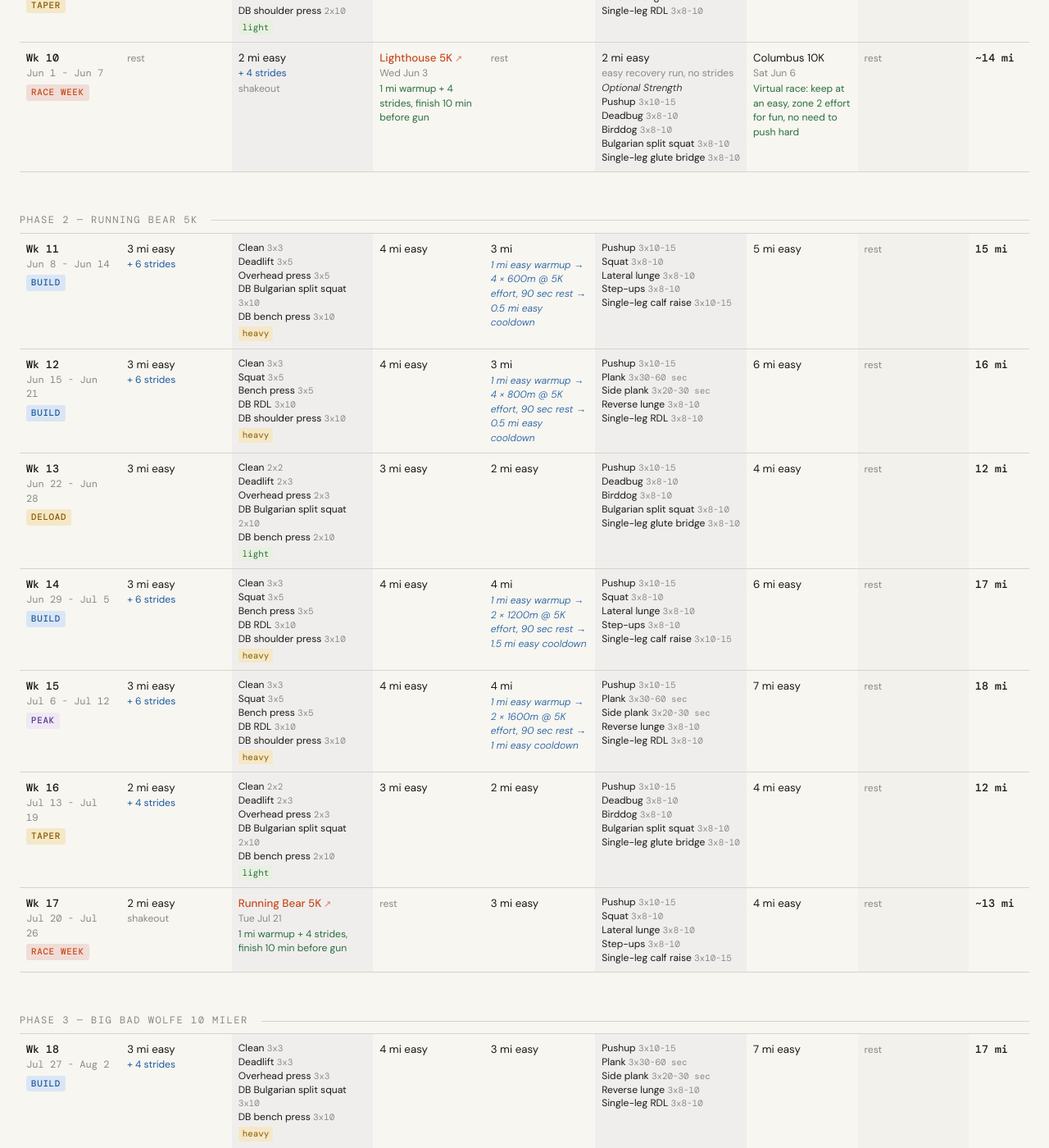
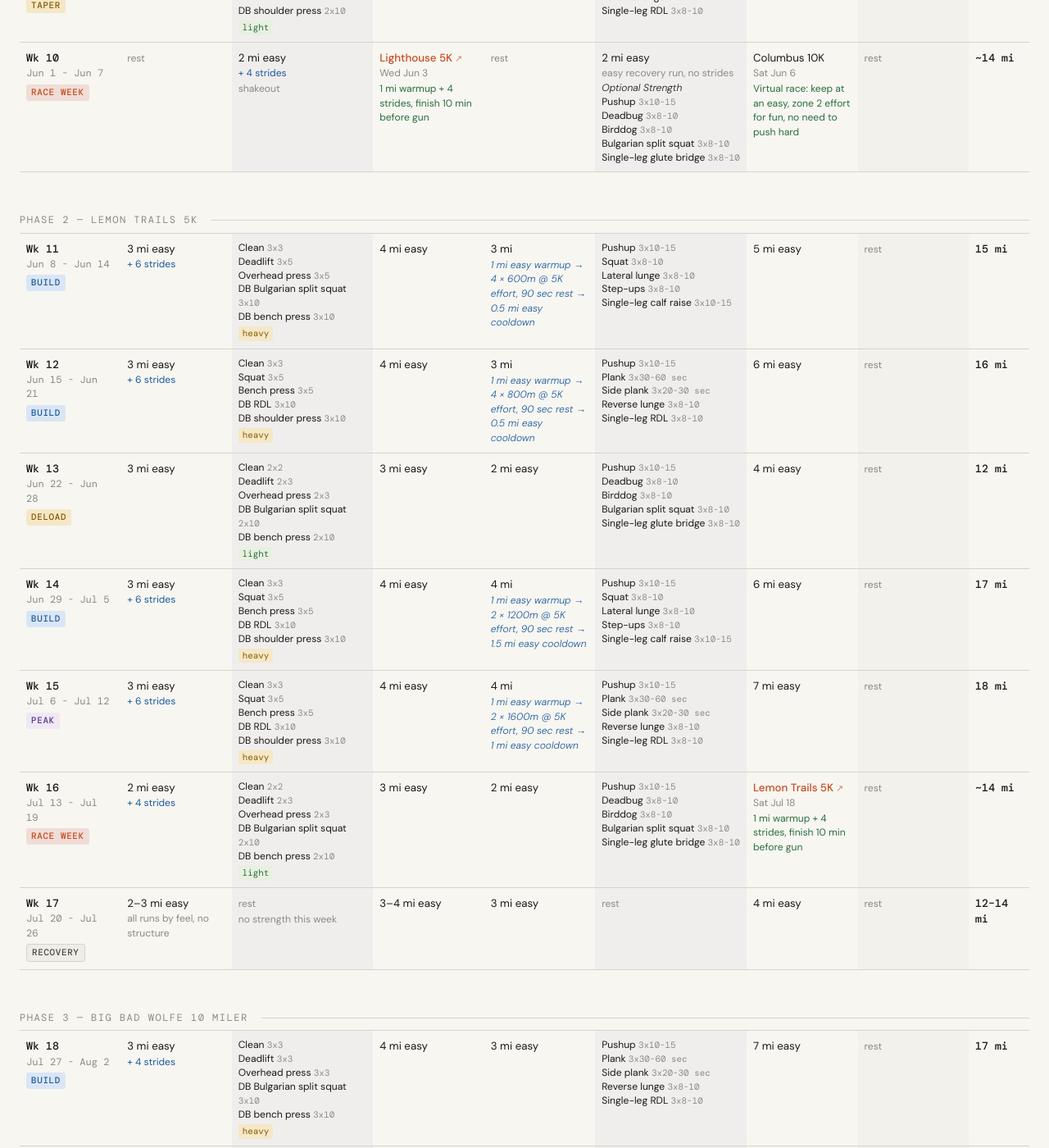
Before and after one commit to richardbasile/richardbasile.github.io, a Jekyll site: the page built from training-plan/index.html, in a window 1280 px wide and 1400 px high, scrolled down 1738 px. Shown: the whole window at 82% size. Built offline with Jekyll 4.4.1, drawn with Linux system fonts in a browser that asks for light colours; some of the changed text lies outside the part shown.

Commit message:
lemon trails 5k

```diff
--- a/training-plan/index.html
+++ b/training-plan/index.html
@@ -5,6 +9,11 @@
   <meta charset="UTF-8">
   <meta name="viewport" content="width=device-width, initial-scale=1.0">
   <title>2026 Race Season Training Plan</title>
+  <link rel="icon" href="{{ '/assets/images/favicon.ico' | relative_url }}">
+  <link rel="icon" type="image/png" sizes="32x32" href="{{ '/assets/images/favicon-32x32.png' | relative_url }}">
+  <link rel="icon" type="image/png" sizes="16x16" href="{{ '/assets/images/favicon-16x16.png' | relative_url }}">
+  <link rel="apple-touch-icon" sizes="180x180" href="{{ '/assets/images/apple-touch-icon.png' | relative_url }}">
+  <link rel="manifest" href="{{ '/assets/images/site.webmanifest' | relative_url }}">
   <link
     href="https://fonts.googleapis.com/css2?family=DM+Mono:wght@400;500&family=DM+Sans:ital,wght@0,300;0,400;0,500;1,300&display=swap"
     rel="stylesheet">
@@ -765,9 +774,9 @@
           <div class="r-date">Phase 1</div>
         </div>
         <div class="header-race" onclick="document.getElementById('phase-2').scrollIntoView({behavior: 'smooth'})">
-          <div class="r-name">Running Bear 5K</div>
-          <div class="r-date">Tuesday</div>
-          <div class="r-date">July 21, 2026</div>
+          <div class="r-name">Lemon Trails 5K</div>
+          <div class="r-date">Saturday</div>
+          <div class="r-date">July 18, 2026</div>
           <div class="r-date">Phase 2</div>
         </div>
         <div class="header-race" onclick="document.getElementById('phase-3').scrollIntoView({behavior: 'smooth'})">
@@ -1092,7 +1101,7 @@
           <!-- PHASE 2 -->
           <tr>
             <td colspan="9" style="padding:0;border:none;">
-              <div id="phase-2" class="phase-title">Phase 2 &mdash; Running Bear 5K</div>
+              <div id="phase-2" class="phase-title">Phase 2 &mdash; Lemon Trails 5K</div>
             </td>
           </tr>
 
@@ -1234,7 +1243,7 @@
             <td>
               <div class="wk-label">Wk 16</div>
               <div class="wk-dates">Jul 13 - Jul 19</div>
-              <div class="wk-badges"><span class="badge badge-deload">taper</span></div>
+              <div class="wk-badges"><span class="badge badge-race">race week</span></div>
             </td>
             <td>2 mi easy<span class="s">+ 4 strides</span></td>
             <td class="str-col"><span class="fri-ex">Clean <span class="fri-sets">2x2</span></span><span
@@ -1251,34 +1260,25 @@
               <span class="fri-ex">Bulgarian split squat <span class="fri-sets">3x8-10</span></span>
               <span class="fri-ex">Single-leg glute bridge <span class="fri-sets">3x8-10</span></span>
             </td>
-            <td>4 mi easy</td>
-            <td class="rest-col"><span class="rest">rest</span></td>
-            <td class="total-cell">12 mi</td>
+            <td><span class="race-t" onclick="openModal('lemon-trails-5k'); return false;" style="cursor: pointer;">Lemon Trails 5K</span><span class="note">Sat Jul 18</span><span class="note" style="color:var(--green);">1 mi warmup + 4 strides, finish 10 min before gun</span></td>
+            <td class="rest-col"><span class="rest">rest</span></td>
+            <td class="total-cell">~14 mi</td>
           </tr>
 
           <tr>
             <td>
               <div class="wk-label">Wk 17</div>
               <div class="wk-dates">Jul 20 - Jul 26</div>
-              <div class="wk-badges"><span class="badge badge-race">race week</span></div>
-            </td>
-            <td>2 mi easy<span class="note">shakeout</span></td>
-            <td class="str-col"><span class="race-t" onclick="openModal('running-bear-5k'); return false;"
-                style="cursor: pointer;">Running Bear 5K</span><span class="note">Tue Jul 21</span><span class="note"
-                style="color:var(--green);">1 mi warmup + 4 strides, finish 10 min before gun</span>
-            </td>
-            <td><span class="rest">rest</span></td>
-            <td>3 mi easy</td>
-            <td class="str-col">
-              <span class="fri-ex">Pushup <span class="fri-sets">3x10-15</span></span>
-              <span class="fri-ex">Squat <span class="fri-sets">3x8-10</span></span>
-              <span class="fri-ex">Lateral lunge <span class="fri-sets">3x8-10</span></span>
-              <span class="fri-ex">Step-ups <span class="fri-sets">3x8-10</span></span>
-              <span class="fri-ex">Single-leg calf raise <span class="fri-sets">3x10-15</span></span>
-            </td>
+              <div class="wk-badges"><span class="badge badge-rec">recovery</span></div>
+            </td>
+            <td>2–3 mi easy<span class="note">all runs by feel, no structure</span></td>
+            <td class="str-col"><span class="rest">rest</span><span class="note">no strength this week</span></td>
+            <td>3–4 mi easy</td>
+            <td>3 mi easy</td>
+            <td class="str-col"><span class="rest">rest</span></td>
             <td>4 mi easy</td>
             <td class="rest-col"><span class="rest">rest</span></td>
-            <td class="total-cell">~13 mi</td>
+            <td class="total-cell">12–14 mi</td>
           </tr>
 
           <!-- PHASE 3 -->
@@ -1904,7 +1904,7 @@
           tune-up, pace lock</span></div>
       <div class="strategy-grid" id="grid-lighthouse-5k"></div>
       <p class="race-note"><strong>Key principle:</strong> The 5K is a sustained hard effort from start to finish —
-        there is no comfortable middle section. Use this race to lock in 5K pace and gather data for Running Bear three
+        there is no comfortable middle section. Use this race to lock in 5K pace and gather data for Lemon Trails three
         weeks later. Trust the work.</p>
     </div>
   </div>
@@ -1921,17 +1921,18 @@
     </div>
   </div>
 
-  <div id="modal-running-bear-5k" class="modal">
+  <div id="modal-lemon-trails-5k" class="modal">
     <div class="modal-content">
-      <button class="modal-close" onclick="closeModal('running-bear-5k')">&times;</button>
-      <div class="modal-title">Running Bear 5K <span class="race-date">Tuesday, July 21, 2026 &mdash; goal:
+      <button class="modal-close" onclick="closeModal('lemon-trails-5k')">&times;</button>
+      <div class="modal-title">Lemon Trails 5K <span class="race-date">Saturday, July 18, 2026 &mdash; goal:
           sub-10:00/mile</span></div>
-      <div class="strategy-grid" id="grid-running-bear-5k"></div>
+      <div class="strategy-grid" id="grid-lemon-trails-5k"></div>
       <p class="race-note"><strong>Key principle:</strong> The 5K is a sustained hard effort from start to finish —
-        there is no comfortable middle section. The Thursday interval sessions in weeks 12-16 have trained your body
-        specifically for this. Trust the work.</p>
+        there is no comfortable middle section. The Thursday interval sessions in weeks 12–16 have trained your body
+        specifically for this. You arrive here tapered and rested off a lighter week. Trust the work.</p>
     </div>
   </div>
+
 
   <div id="modal-big-bad-wolfe" class="modal">
     <div class="modal-content">
@@ -1978,8 +1979,8 @@
       'donut-run': [
         { label: 'Objective', value: 'Generate reliable pace data to set realistic goal paces for the rest of the season.' },
         { label: 'Effort', value: 'Run an honest, well-paced 5K effort. Not a time trial, but not casual either. Sustainable hard effort from start to finish.' },
-        { label: 'Pacing', value: 'Follow the Running Bear 5K race strategy, but this is about <strong>data, not a time goal</strong>. Run what feels right based on your current fitness.' },
-        { label: 'Post-race', value: 'Enter your result into a VDOT calculator or McMillan pace predictor. <strong>This removes guesswork</strong> from goal-setting for Running Bear, Columbus Half, and Run to Feed.' },
+        { label: 'Pacing', value: 'Follow the Lemon Trails 5K race strategy, but this is about <strong>data, not a time goal</strong>. Run what feels right based on your current fitness.' },
+        { label: 'Post-race', value: 'Enter your result into a VDOT calculator or McMillan pace predictor. <strong>This removes guesswork</strong> from goal-setting for Lemon Trails, Columbus Half, and Run to Feed.' },
         { label: 'Have fun!', value: 'This is your fitness baseline. Own it, run smart, and trust the data it gives you.' }
       ],
       'lighthouse-5k': [
@@ -2000,13 +2001,13 @@
         { label: 'Pre-race nutrition', value: 'Light, familiar meal <strong>2-3 hours before</strong> the start. Sip water steadily in the hour prior. No gels needed for a 10K.' },
         { label: 'Have fun!', value: 'You\'ve trained well. Trust the work, run smart, and enjoy the race.' }
       ],
-      'running-bear-5k': [
+      'lemon-trails-5k': [
         { label: 'Warmup', value: '<strong>1-1.5 mi easy run</strong> finishing 10 min before the gun, then 4 strides (20 sec, full recovery between). A 5K demands a thorough warmup — your body needs to be ready to race hard from the opening steps.' },
         { label: 'Mile 1', value: 'Start <strong>comfortably hard</strong> — harder than tempo but with clear room to build. You should finish mile 1 thinking you could go harder. If you\'re already at your limit, you\'ve gone out too fast.' },
         { label: 'Mile 2', value: '<strong>Lift your effort deliberately</strong> — not reactively. This is the hardest mile mentally; you\'re no longer fresh but the finish isn\'t close. Push to very hard and hold your form as fatigue builds.' },
         { label: 'Mile 3 + finish', value: '<strong>Empty the tank</strong> — by mile 2.5 you should be at maximum sustainable effort. The final 400m is an all-out push with everything that remains. Leave nothing.' },
         { label: 'Heart rate', value: 'Expect <strong>Zone 4-5</strong> throughout. A 5K is meant to hurt — feeling hard-pressed by mile 2 is correct, not a sign something is wrong.' },
-        { label: 'Day before', value: 'Monday is a shakeout only. <strong>Light, familiar meal</strong> Sunday evening. Early bedtime — race is Tuesday morning.' },
+        { label: 'Day before', value: 'Friday is rest. <strong>Light, familiar meal</strong> Friday evening. Early bedtime — race is Saturday morning.' },
         { label: 'Have fun!', value: 'You\'ve trained hard. This race is your moment to let it out. Enjoy the effort.' }
       ],
       'big-bad-wolfe': [
```
Also changed, not shown: other parts of training-plan/index.html (+4 -0 lines).
